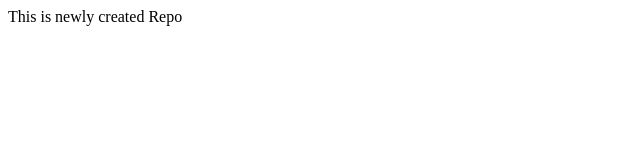
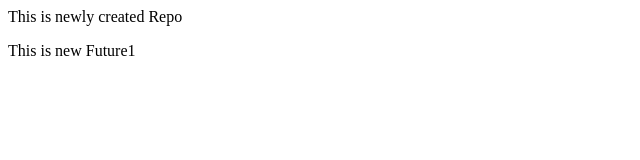
Before and after one commit to dhanshrichavan96-del/LocalRepo, a plain HTML site: page index.html in a window 1280 px wide. Shown: the whole page, without its empty margins (0-640 px from the left). Drawn offline with Linux system fonts and the light colour scheme.

Commit message:
new line added

```diff
--- a/index.html
+++ b/index.html
@@ -1 +1,2 @@
 <p>This is newly created Repo</p>
+<p>This is new Future1</p>
```
